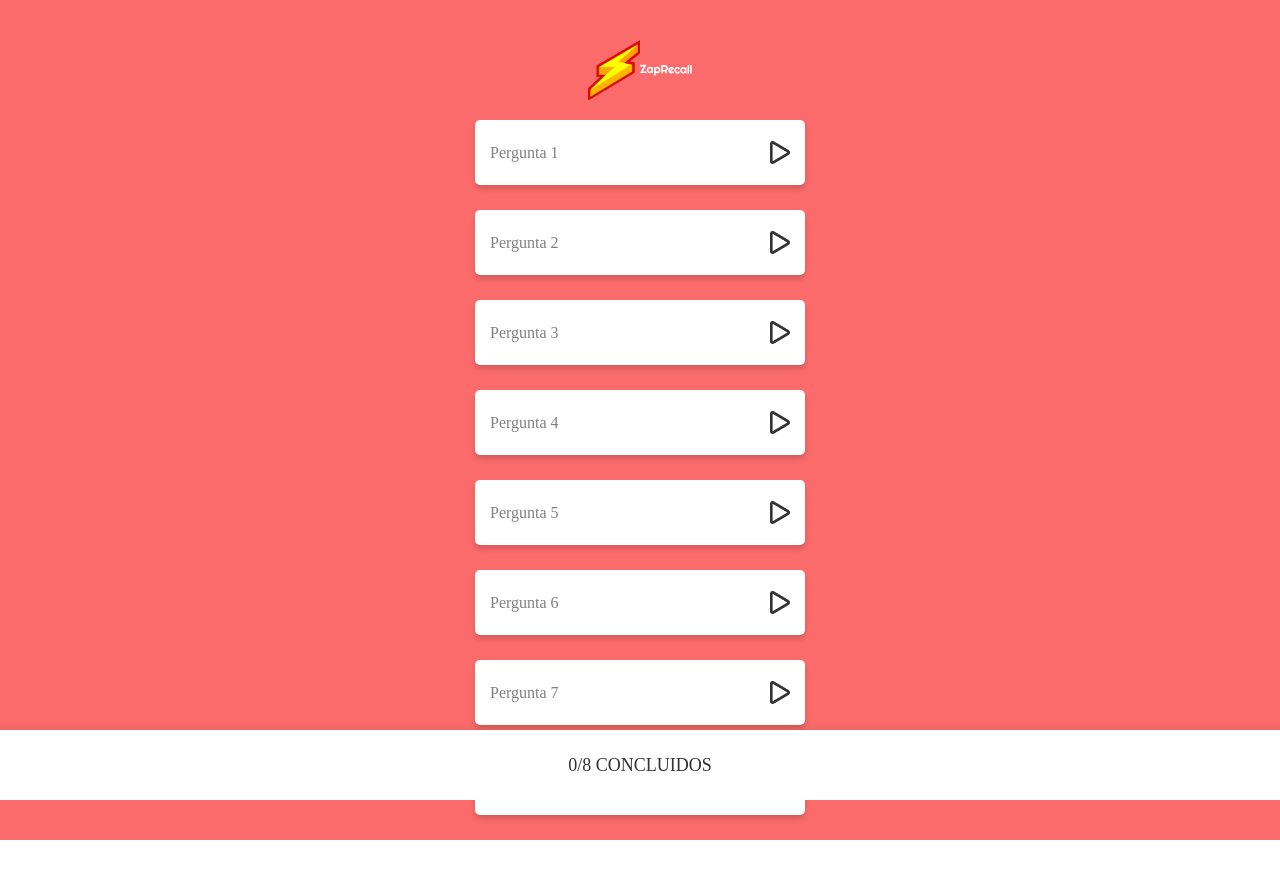
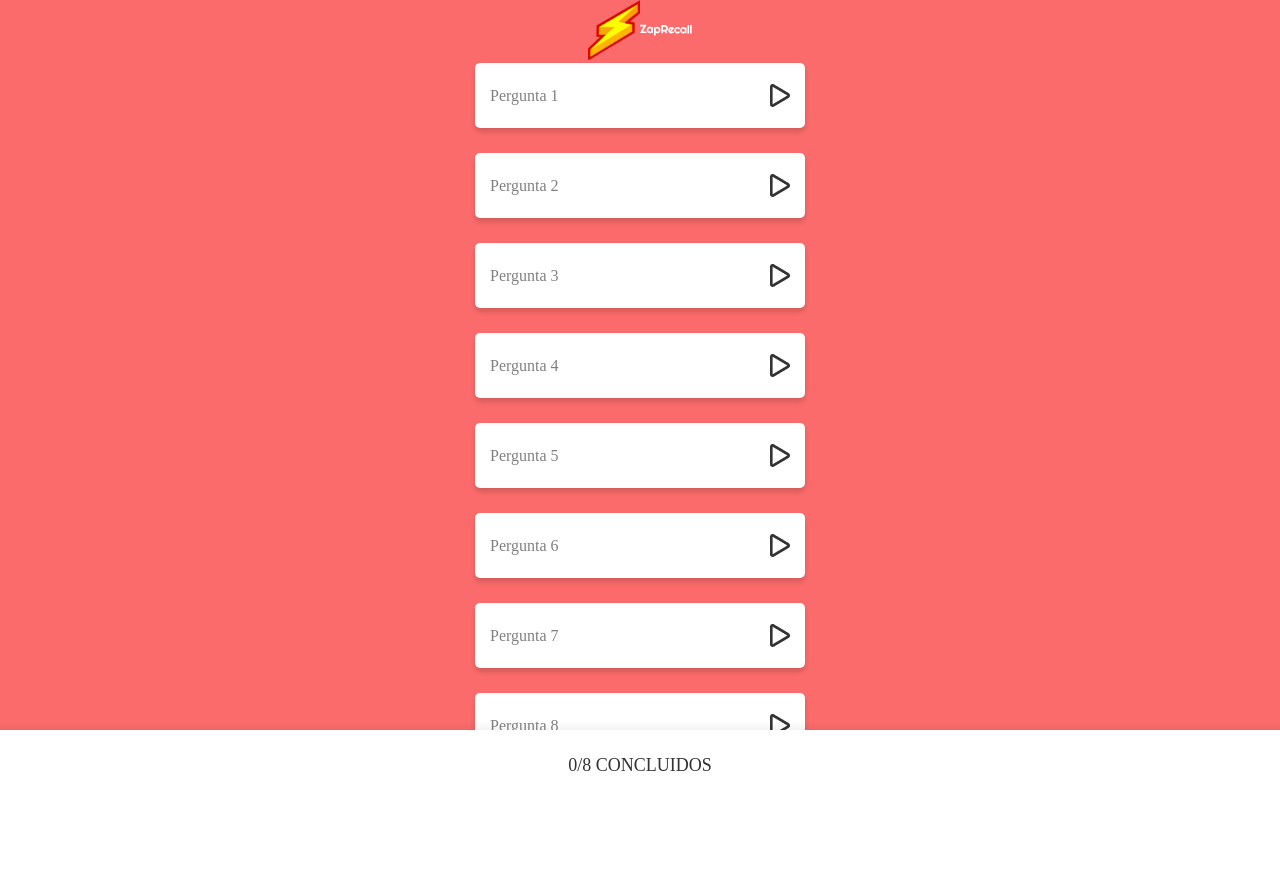
Before and after one commit to DLacerdadev/projeto-zaprecall, a React (Create React App) app: page / in a window 1280 px wide. Shown: the top 878 px of the page. Built offline with nearby package versions, Linux system fonts and the light colour scheme.

Commit message:
add css logo

```diff
--- a/src/css/logo.css
+++ b/src/css/logo.css
@@ -1,6 +1,7 @@
-.logo {
+.logo-container {
   display: flex;
   justify-content: center;
+  flex-direction: column;
   align-items: center;
   margin: 40px 0 20px 0;
 }
@@ -15,3 +16,8 @@
   font-size: 36px;
   margin-left: 20px;
 }
+
+.logo .Zap {
+  width: 52px;
+  height: 90px;
+}
```
